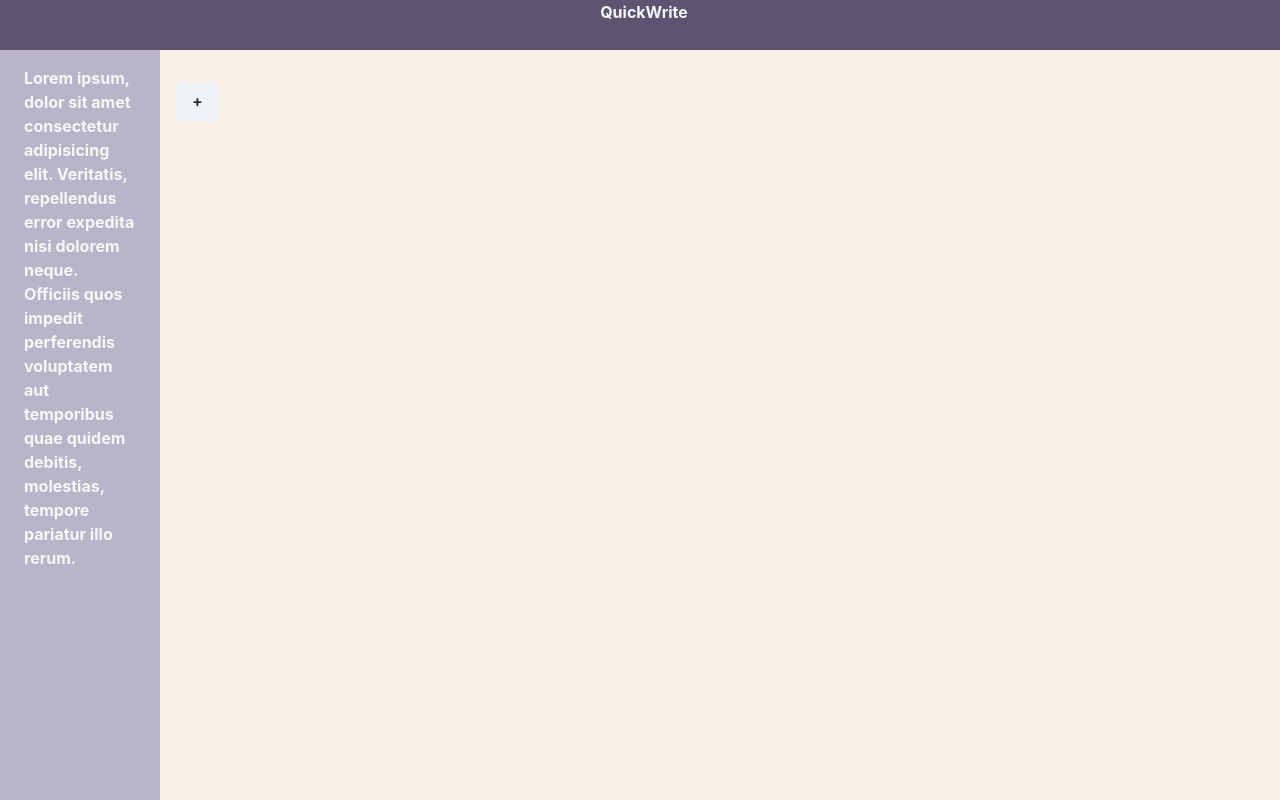
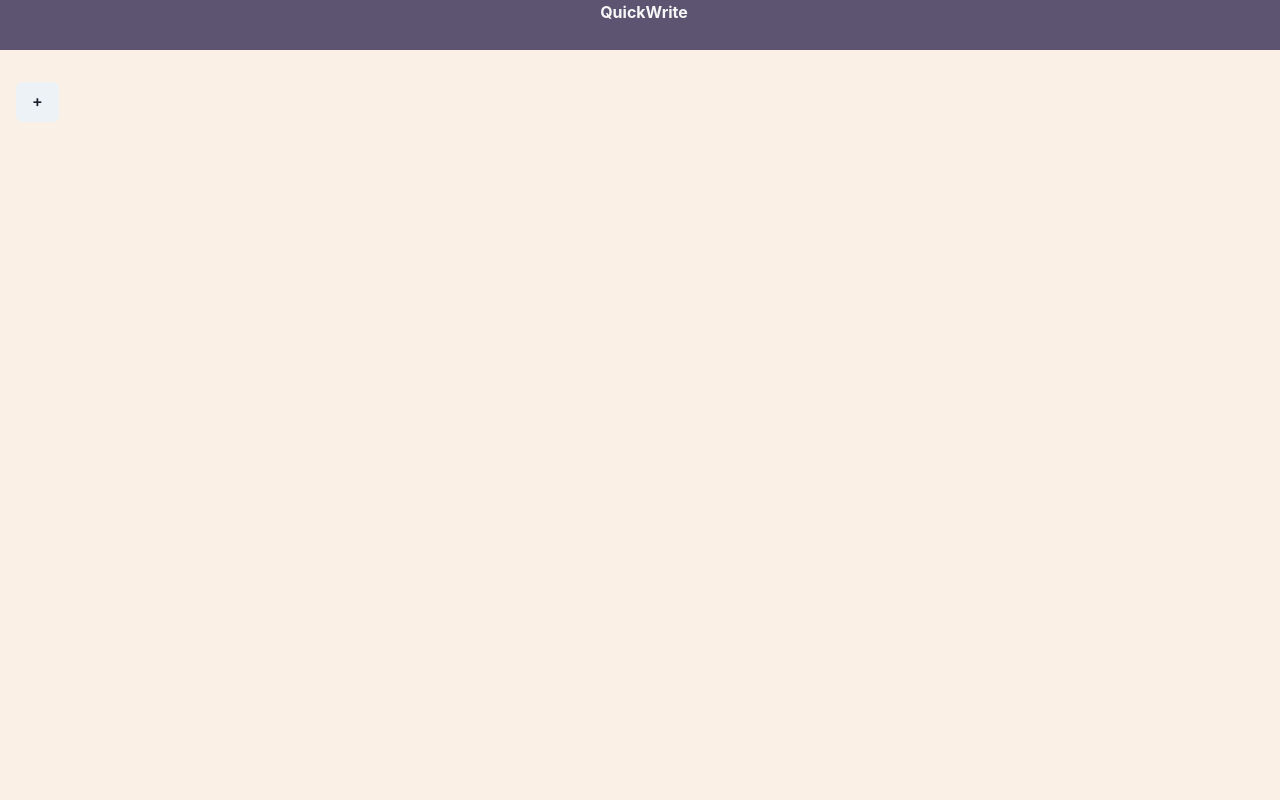
Before and after one commit to pod-III/quick-write, a React (Vite) app: page / in a window 1280 px wide. Built offline with nearby package versions, Linux system fonts and the light colour scheme.

Commit message:
remove nav bar

```diff
--- a/src/App.jsx
+++ b/src/App.jsx
@@ -18,10 +18,9 @@ function App() {
   return (
     <>
       <Grid
-        templateAreas={`"header header"
-                  "nav main"`}
+        templateAreas={`"header"
+                  "main"`}
         gridTemplateRows={"50px 1fr"}
-        gridTemplateColumns={"10rem 1fr"}
         h="100vh"
         gap="0"
         color="blackAlpha.700"
@@ -30,11 +29,6 @@ function App() {
       >
         <GridItem pl="2" bg={colors["pallete-2"]} area={"header"} textAlign={["center"]}>
           QuickWrite
-        </GridItem>
-        <GridItem pl="2" bg={colors["pallete-3"]} area={"nav"} p={"1rem 1.5rem"}>
-          <Nav>
-
-          </Nav>
         </GridItem>
         <GridItem pl="2" bg={colors["pallete-4"]} textColor={colors["pallete-1"]} area={"main"} p={"1rem"}>
           <Notes >
--- a/src/components/nav.jsx
+++ /dev/null
@@ -1,12 +0,0 @@
-export function Nav() {
-  return (
-    <>
-      <span>
-        Lorem ipsum, dolor sit amet consectetur adipisicing elit. Veritatis,
-        repellendus error expedita nisi dolorem neque. Officiis quos impedit
-        perferendis voluptatem aut temporibus quae quidem debitis, molestias,
-        tempore pariatur illo rerum.
-      </span>
-    </>
-  );
-}
--- a/src/components/notes.jsx
+++ b/src/components/notes.jsx
@@ -49,11 +49,11 @@ export function Notes() {
       <Modal isOpen={isOpen} onClose={onClose}>
         <ModalOverlay />
         <ModalContent>
-          <ModalHeader>Add Notes</ModalHeader>
+          <ModalHeader>Add a Note</ModalHeader>
           <ModalCloseButton />
           <ModalBody>
             <FormControl>
-              <Input value={myNote} onChange={handleSubmit} />
+              <Input value={myNote} onChange={handleSubmit} placeholder="Place your thoughts here..."/>
             </FormControl>
           </ModalBody>
 
```
